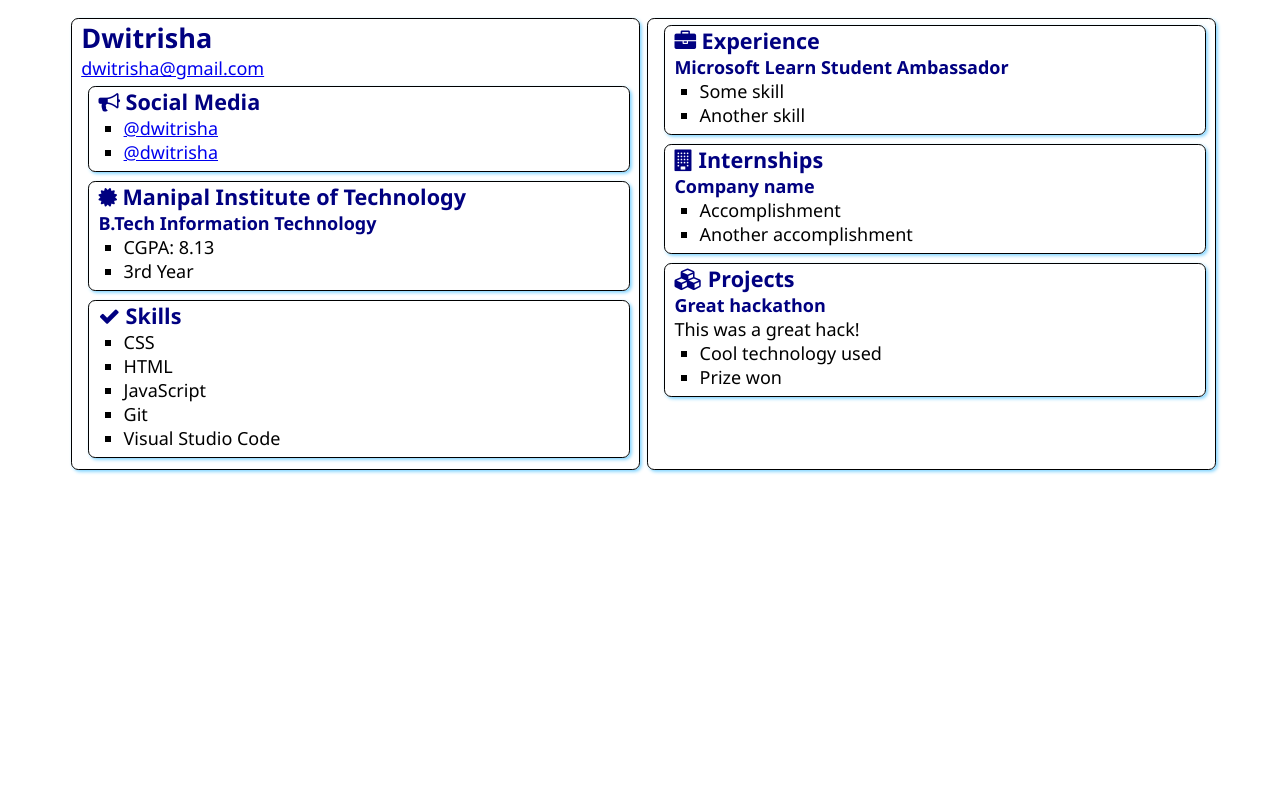
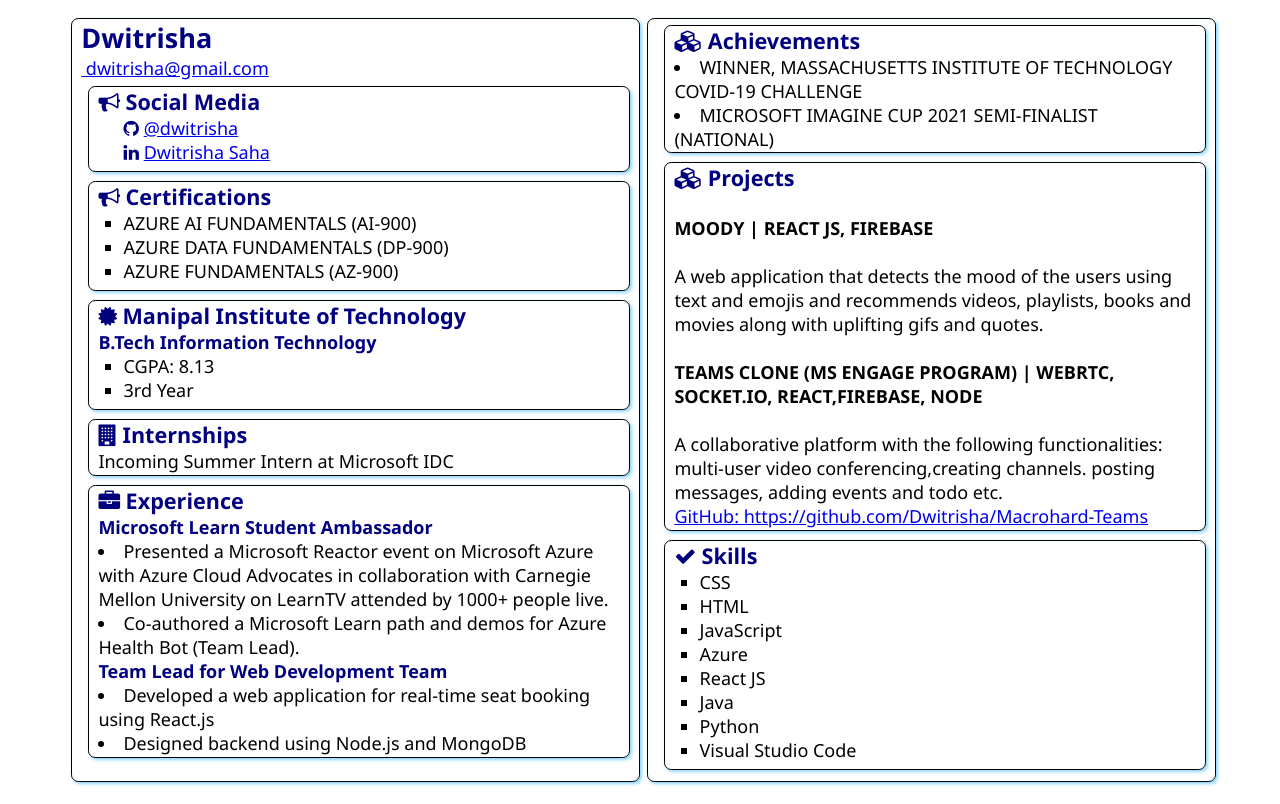
Before and after one commit to Dwitrisha/SATechnicalOnboarding, a plain HTML site: page src/index.html in a window 1280 px wide. Drawn offline with Linux system fonts and the light colour scheme.

Commit message:
Updated files with info

```diff
--- a/src/index.html
+++ b/src/index.html
@@ -1,19 +1,27 @@
 <!DOCTYPE html>
 <html lang="en">
   <head>
-    <meta charset="UTF-8">
-    <meta http-equiv="X-UA-Compatible" content="IE=edge">
-    <meta name="viewport" content="width=device-width, initial-scale=1.0">
+    <meta charset="UTF-8" />
+    <meta http-equiv="X-UA-Compatible" content="IE=edge" />
+    <meta name="viewport" content="width=device-width, initial-scale=1.0" />
     <title>Resume</title>
 
-    <link rel="stylesheet" href="style.css">
-    <link rel="stylesheet" href="https://cdnjs.cloudflare.com/ajax/libs/font-awesome/4.7.0/css/font-awesome.min.css">
+    <link rel="stylesheet" href="style.css" />
+    <link
+      rel="stylesheet"
+      href="https://cdnjs.cloudflare.com/ajax/libs/font-awesome/4.7.0/css/font-awesome.min.css"
+    />
   </head>
   <body>
     <main>
       <article class="box">
         <h1>Dwitrisha</h1>
-            <div><a href="mailto:dwitrisha@gmail.com">dwitrisha@gmail.com</a></div>
+        <div>
+          <a href="mailto:dwitrisha@gmail.com">
+            <i class="fa fa-email" aria-hidden="true"></i>
+            dwitrisha@gmail.com</a
+          >
+        </div>
 
         <section class="box">
           <h2>
@@ -21,9 +29,23 @@
             Social Media
           </h2>
           <ul>
-                    <li><a href="https://github.com/Dwitrisha">@dwitrisha</a></li>
-                    <li><a href="https://www.linkedin.com/in/dwitrisha/">@dwitrisha</a></li>
+            <i class="fa fa-github" aria-hidden="true"></i>
+            <a href="https://github.com/Dwitrisha">@dwitrisha</a>
+            <br />
+            <i class="fa fa-linkedin" aria-hidden="true"></i>
+            <a href="https://www.linkedin.com/in/dwitrisha/">Dwitrisha Saha</a>
+          </ul>
+        </section>
 
+        <section class="box">
+          <h2>
+            <i class="fa fa-bullhorn" aria-hidden="true"></i>
+            Certifications
+          </h2>
+          <ul>
+            <li>AZURE AI FUNDAMENTALS (AI-900)</li>
+            <li>AZURE DATA FUNDAMENTALS (DP-900)</li>
+            <li>AZURE FUNDAMENTALS (AZ-900)</li>
           </ul>
         </section>
 
@@ -40,6 +62,73 @@
             </ul>
           </div>
         </section>
+        <section class="box">
+          <h2>
+            <i class="fa fa-building" aria-hidden="true"></i>
+            Internships
+          </h2>
+          Incoming Summer Intern at Microsoft IDC
+        </section>
+
+        <section class="box">
+          <h2>
+            <i class="fa fa-briefcase" aria-hidden="true"></i>
+            Experience
+          </h2>
+          <h3>Microsoft Learn Student Ambassador</h3>
+          <li>
+            Presented a Microsoft Reactor event on Microsoft Azure with Azure
+            Cloud Advocates in collaboration with Carnegie Mellon University on
+            LearnTV attended by 1000+ people live.
+          </li>
+          <li>
+            Co-authored a Microsoft Learn path and demos for Azure Health Bot
+            (Team Lead).
+          </li>
+
+          <h3>Team Lead for Web Development Team</h3>
+          <li>
+            Developed a web application for real-time seat booking using
+            React.js
+          </li>
+          <li>Designed backend using Node.js and MongoDB</li>
+        </section>
+      </article>
+      <article class="box">
+        <section class="box">
+          <h2>
+            <i class="fa fa-cubes" aria-hidden="true"></i>
+            Achievements
+          </h2>
+
+          <li>
+            WINNER, MASSACHUSETTS INSTITUTE OF TECHNOLOGY COVID-19 CHALLENGE
+          </li>
+          <li>MICROSOFT IMAGINE CUP 2021 SEMI-FINALIST (NATIONAL)</li>
+        </section>
+
+        <section class="box">
+          <h2>
+            <i class="fa fa-cubes" aria-hidden="true"></i>
+            Projects
+          </h2>
+          <h4>MOODY | REACT JS, FIREBASE</h4>
+          A web application that detects the mood of the users using text and
+          emojis and recommends videos, playlists, books and movies along with
+          uplifting gifs and quotes.
+
+          <h4>
+            TEAMS CLONE (MS ENGAGE PROGRAM) | WEBRTC, SOCKET.IO, REACT,FIREBASE,
+            NODE
+          </h4>
+          A collaborative platform with the following functionalities:
+          multi-user video conferencing,creating channels. posting messages,
+          adding events and todo etc.
+          <br />
+          <a href="https://github.com/Dwitrisha/Macrohard-Teams">
+            GitHub: https://github.com/Dwitrisha/Macrohard-Teams
+          </a>
+        </section>
 
         <section class="box">
           <h2>
@@ -50,50 +139,14 @@
             <li>CSS</li>
             <li>HTML</li>
             <li>JavaScript</li>
-                    <li>Git</li>
+            <li>Azure</li>
+            <li>React JS</li>
+            <li>Java</li>
+            <li>Python</li>
             <li>Visual Studio Code</li>
           </ul>
         </section>
       </article>
-        <article class="box">
-            <section class="box">
-                <h2>
-                    <i class="fa fa-briefcase" aria-hidden="true"></i>
-                    Experience
-                </h2>
-                <h3>Microsoft Learn Student Ambassador</h3>
-                <ul>
-                    <li>Some skill</li>
-                    <li>Another skill</li>
-                </ul>
-            </section>
-            <section class="box">
-                <h2>
-                    <i class="fa fa-building" aria-hidden="true"></i>
-                    Internships
-                </h2>
-
-                <h3>Company name</h3>
-                <ul>
-                    <li>Accomplishment</li>
-                    <li>Another accomplishment</li>
-                </ul>
-            </section>
-            <section class="box">
-                <h2>
-                    <i class="fa fa-cubes" aria-hidden="true"></i>
-                    Projects
-                </h2>
-
-                <h3>Great hackathon</h3>
-                <div>This was a great hack!</div>
-                <ul>
-                    <li>Cool technology used</li>
-                    <li>Prize won</li>
-                </ul>
-            </section>
-        </article>
-
     </main>
   </body>
 </html>
--- a/src/style.css
+++ b/src/style.css
@@ -28,6 +28,10 @@ h1 {
     display: block;
 }
 
+
+i{
+    color: rgb(0, 0, 125);
+}
 h2 {
     color: navy;
     font-size: 1.2em;
```
Lines whose indentation alone changed are shown as unchanged.
